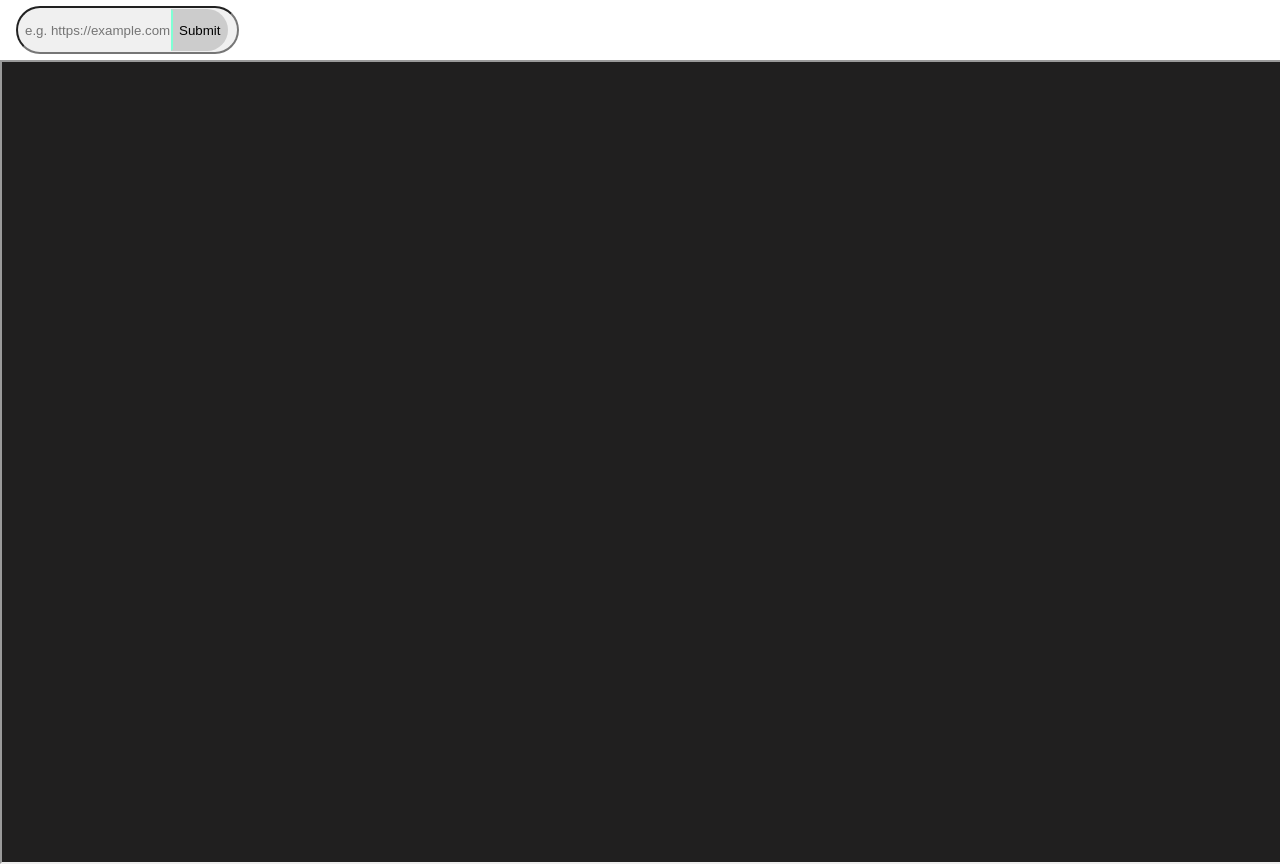
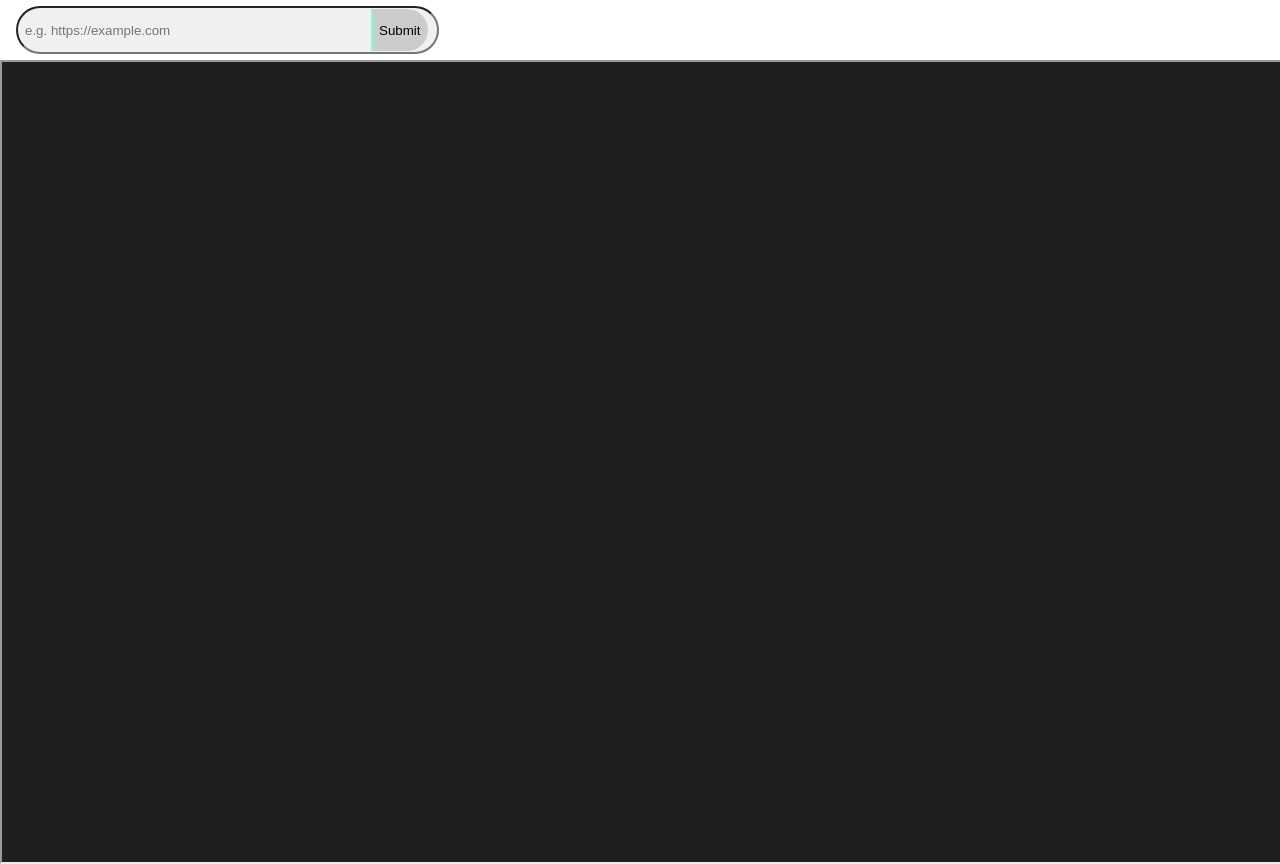
Before and after one commit to Gusted/darkreader-web, a website with bundled scripts: page src/ui/index.html in a window 1280 px wide. Built offline with nearby package versions, Linux system fonts and the light colour scheme.

Commit message:
Remove useless options / widthen searchbar

```diff
--- a/src/ui/style.css
+++ b/src/ui/style.css
@@ -28,7 +28,7 @@ body {
     height: 70%;
     position: relative;
     text-indent: 5px;
-    width: 215px;
+    width: 415px;
 }
 .search-bar:hover {
     background-color: rgb(250, 250, 250);
@@ -41,7 +41,7 @@ body {
     border-color: transparent transparent transparent aquamarine;
     border-radius: 0px 25px 25px 0px;
     height: 70%;
-    left: 155px;
+    left: 355px;
     position: absolute;
 }
 .submit:hover {
--- a/tasks/bundle-js.js
+++ b/tasks/bundle-js.js
@@ -10,13 +10,11 @@ async function bundleJS(release) {
         target: 'es2019',
         charset: 'utf8',
         format: 'esm',
-        write: true,
         outdir: 'public',
         entryPoints: ['src/index.ts', 'src/proxy.ts'],
         splitting: true,
         banner: {js: '"use strict";'},
         logLevel: 'info',
-        color: true,
         sourcemap: release ? false : 'inline',
         minify: release,
         define: process.env.VERCEL_ENV === 'development' ? {
```
